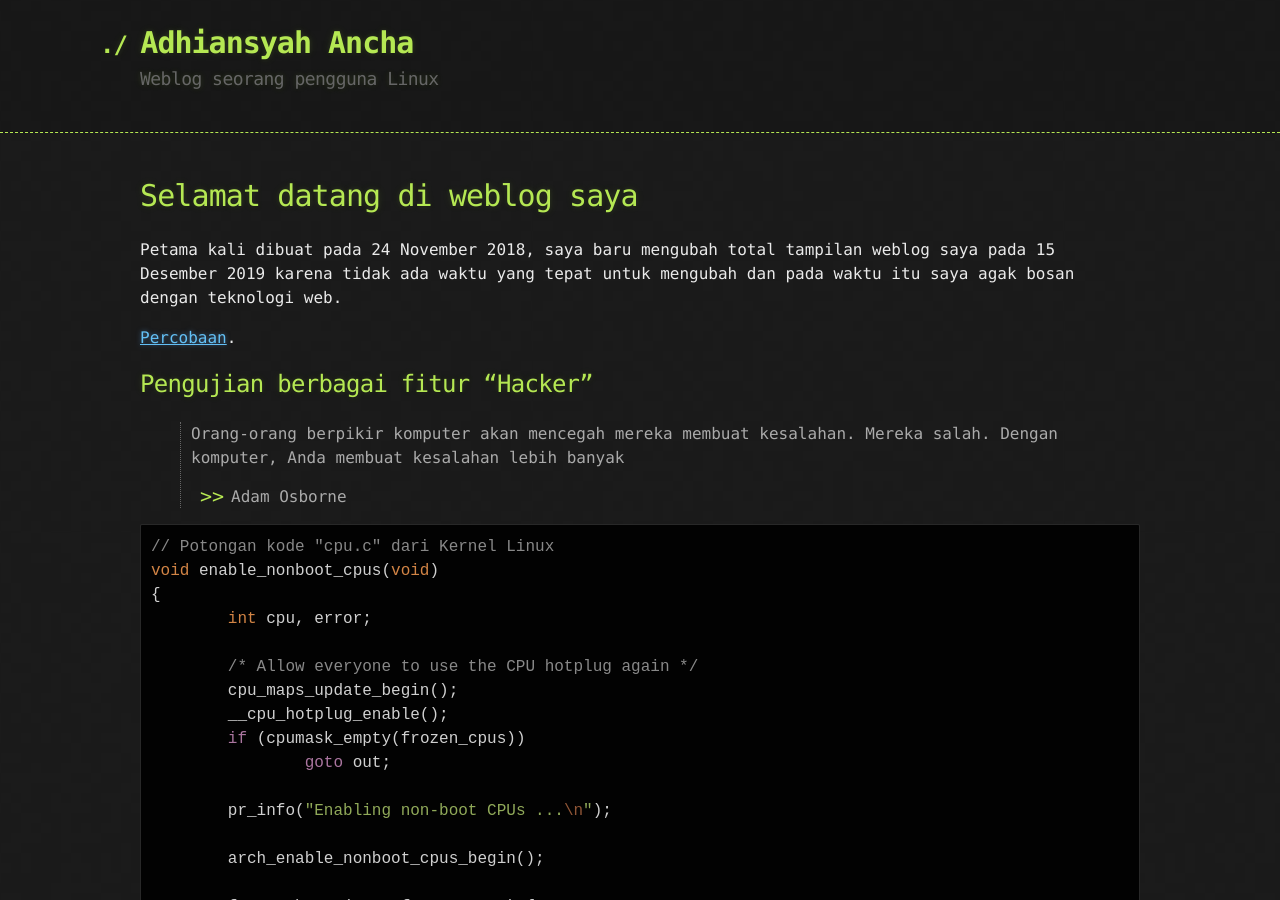
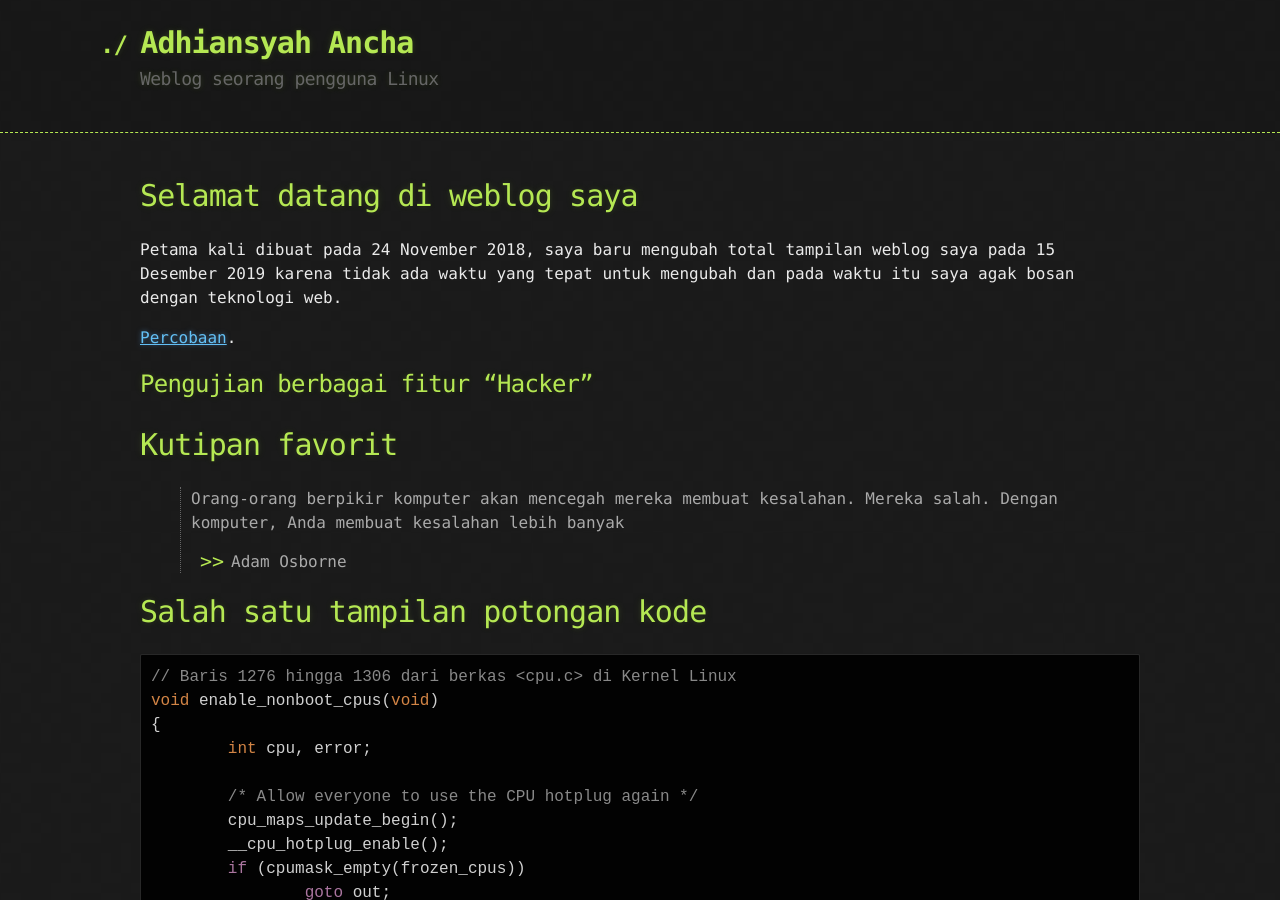
Before and after one commit to adhiansyah/adhiansyah.github.io, a Jekyll site: the page built from index.md, in a window 1280 px wide and 900 px high. Built offline with Jekyll 4.4.1, drawn with Linux system fonts in a browser that asks for light colours; our own code applies the rules of GitHub Pages for plain Markdown files.

Commit message:
Perbaruan index.md 3

````diff
--- a/index.md
+++ b/index.md
@@ -9,13 +9,16 @@ Petama kali dibuat pada 24 November 2018, saya baru mengubah total tampilan webl
 
 ## Pengujian berbagai fitur "Hacker"
 
+# Kutipan favorit
 > Orang-orang berpikir komputer akan mencegah mereka membuat kesalahan. Mereka salah.
 > Dengan komputer, Anda membuat kesalahan lebih banyak
 >
 > - Adam Osborne
 
+
+# Salah satu tampilan potongan kode
 ```cpp
-// Potongan kode "cpu.c" dari Kernel Linux
+// Baris 1276 hingga 1306 dari berkas <cpu.c> di Kernel Linux
 void enable_nonboot_cpus(void)
 {
 	int cpu, error;
````
